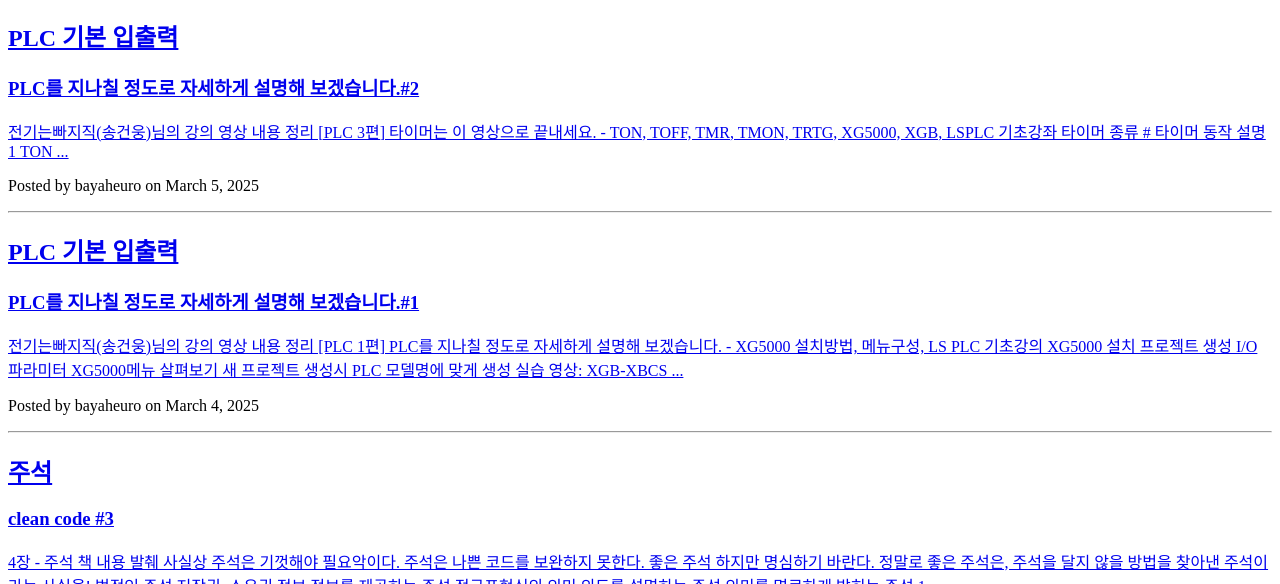
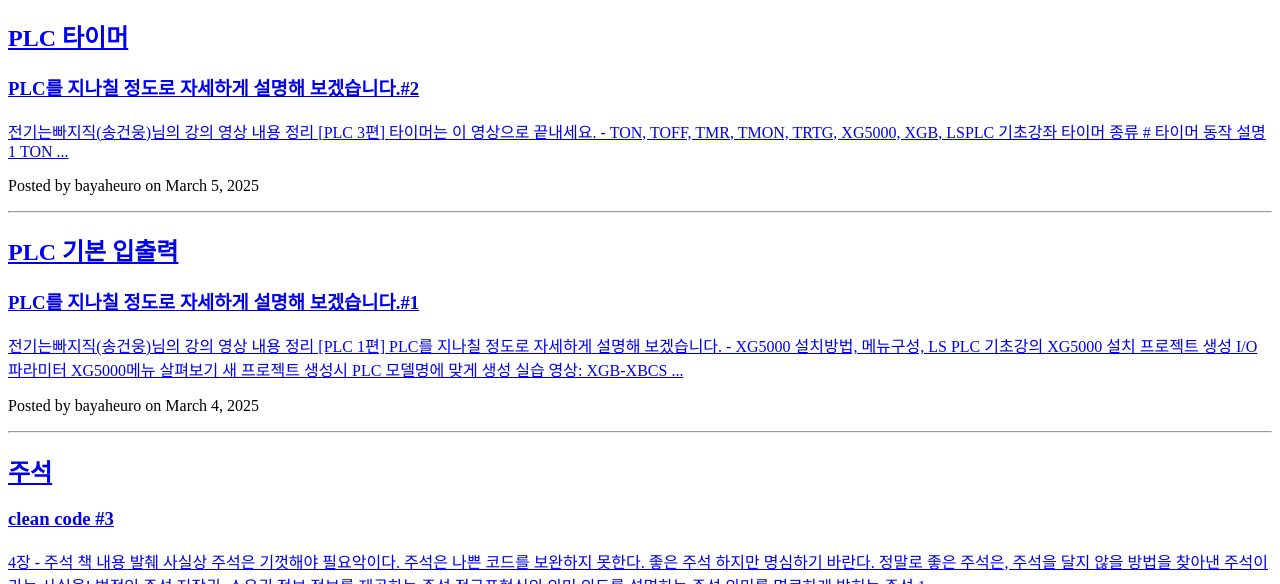
Before and after one commit to SuhYeoJee/suhyeojee.github.io, a Jekyll site: the page built from index.html, in a window 1280 px wide and 900 px high, cut to the strip 316-900 px from the top of the window. Built offline with Jekyll 4.4.1, drawn with Linux system fonts in a browser that asks for light colours; the list of posts is cut into pages by our own code; comment, search, counter and statistics services are not loaded.

Commit message:
Update 2025-03-05-title.md

```diff
--- a/_posts/PLC/2025-03-05-title.md
+++ b/_posts/PLC/2025-03-05-title.md
@@ -1,6 +1,6 @@
 ---
 layout: post
-title: PLC 기본 입출력
+title: PLC 타이머
 subtitle: "PLC를 지나칠 정도로 자세하게 설명해 보겠습니다.#2"
 header-style: text
 published: true
```
